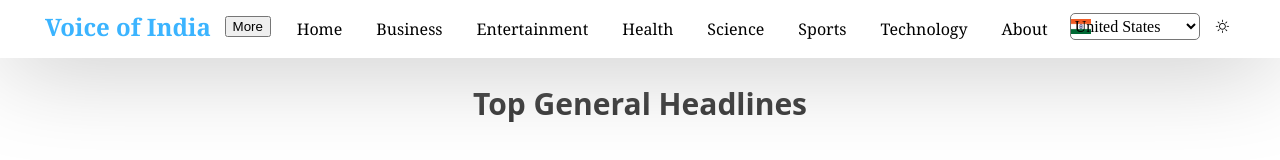
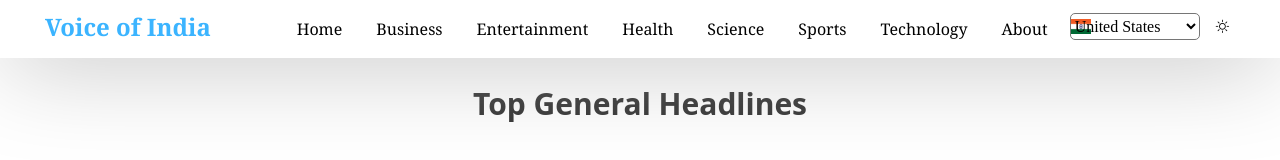
Before and after one commit to goutam-s2002/NewPortal, a plain HTML site: page index.html in a window 1280 px wide. Shown: the top 160 px of the page. Drawn offline with Linux system fonts and the light colour scheme; no server answers; files whose address does not match are found by name.

Commit message:
Update index.html

```diff
--- a/index.html
+++ b/index.html
@@ -15,7 +15,6 @@
     <nav id="nav-container" class="navbar">
         <div class="container">
             <a href="index.html" class="logo">Voice of India</a>
-        <button onclick="window.location.href='more.html'">More</button>
              <button id="toggleTheme-side"><i id="themeIconSide" class="bi bi-brightness-high"></i></button>
             <button class="menu-toggle" aria-label="Toggle menu">&#9776;</button>
             <ul class="nav-links">
```
